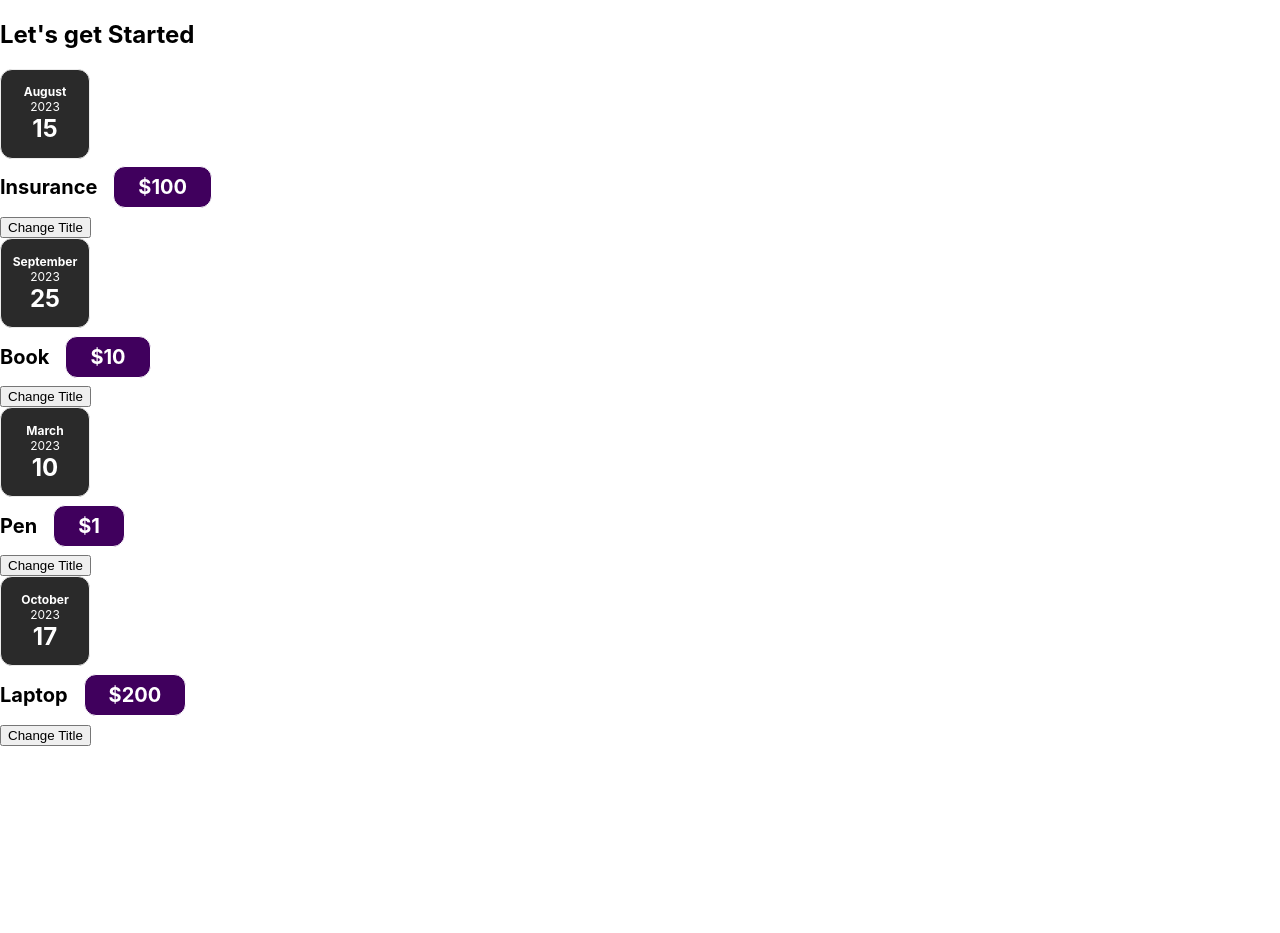
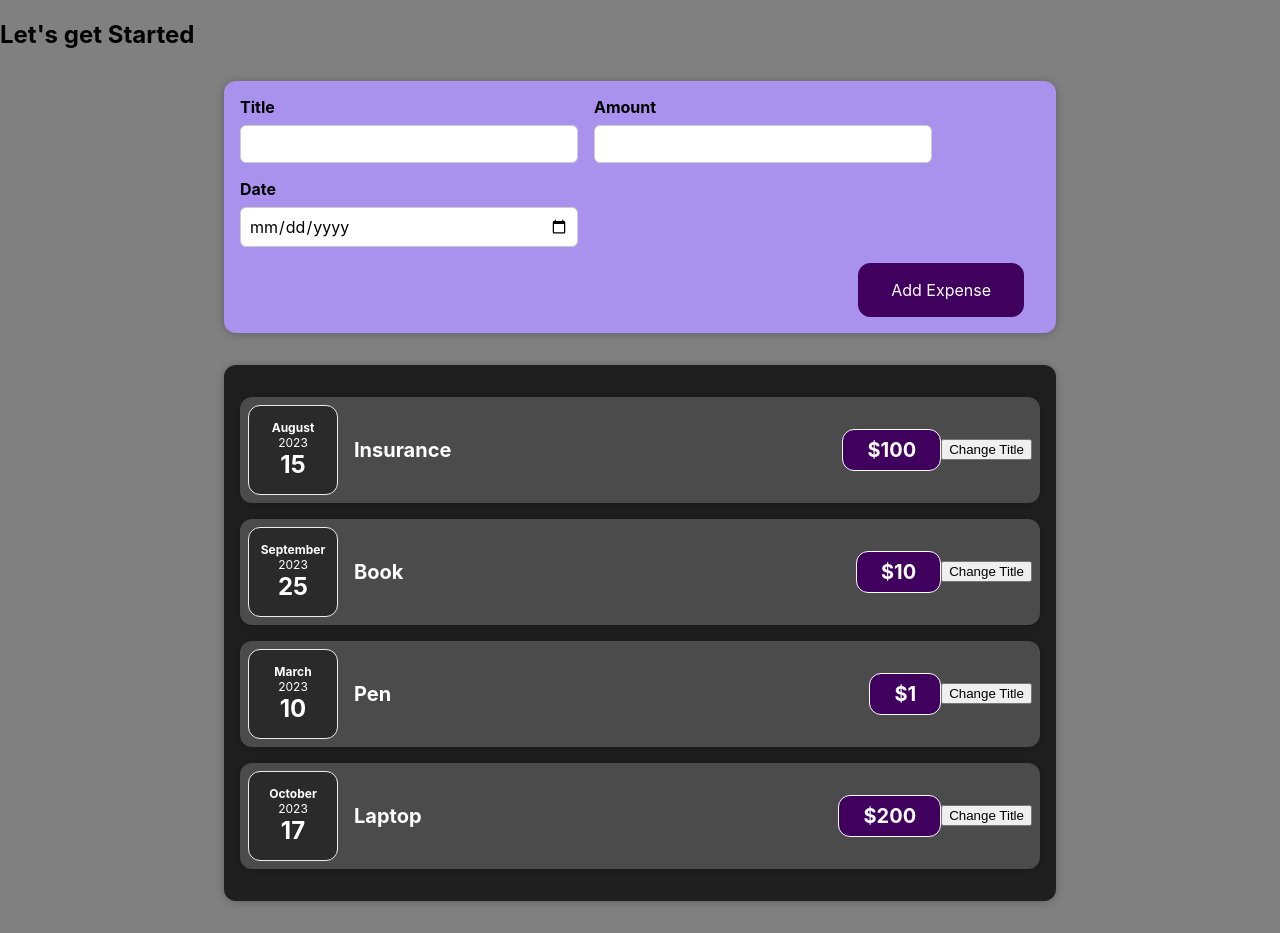
Before and after one commit to Red-Pillow/ReactJs-Sharpeners-, a React (Create React App) app: page / in a window 1280 px wide. Before the commit the page ends 800 px from the top, so only its background shows below. Built offline with nearby package versions, Linux system fonts and the light colour scheme.

Commit message:
Managing Multiple States

```diff
--- a/src/App.js
+++ b/src/App.js
@@ -1,4 +1,5 @@
 import Expenses from "./components/Expenses/Expenses";
+import NewExpense from "./components/NewExpense/NewExpense";
 
 function App() {
   const expenses = [
@@ -11,6 +12,7 @@
   return (
     <div>
       <h2>Let's get Started</h2>
+      <NewExpense/>
       <Expenses expenses={expenses} />
     </div>
   );
--- a/src/components/Expenses/ExpenseItem.css
+++ b/src/components/Expenses/ExpenseItem.css
@@ -2,12 +2,9 @@
   display: flex;
   justify-content: space-between;
   align-items: center;
-  /* box-shadow: 0 2px 8px rgba(0,0,0,0.25); */
   padding: 0.5rem;
   margin: 1rem 0;
-  /* border-radius:12px; */
-  background-color: #4b4b4b
-
+  background-color: #4b4b4b;
 }
 
 .expense-item__description {
--- /dev/null
+++ b/src/components/NewExpense/ExpenseForm.css
@@ -0,0 +1,26 @@
+.new-expense__controls {
+    display: flex;
+    flex-wrap: wrap;
+    gap: 1rem;
+    margin-bottom: 1rem;
+    text-align: left;
+  }
+
+  .new-expense__control label {
+    font-weight: bold;
+    margin-bottom: 0.5rem;
+    display: block;
+  }
+
+  .new-expense__control input {
+    font: inherit;
+    padding: 0.5rem;
+    border-radius: 6px;
+    border: 1px solid #ccc;
+    width: 20rem;
+    max-width: 100%;
+  }
+
+  .new-expense__actions {
+    text-align: right;
+  }
--- /dev/null
+++ b/src/components/NewExpense/ExpenseForm.js
@@ -0,0 +1,43 @@
+import React, { useState } from "react";
+import "./ExpenseForm.css";
+
+const ExpenseForm = () => {
+  const [enteredTitle, setEnteredTitle] = useState("");
+  const [enteredAmount, setEnteredAmount] = useState("");
+  const [enteredDate, setEnteredDate] = useState("");
+
+  const titleChangeHandler = (event) => {
+    console.log(event.target.value)
+    setEnteredTitle(event.target.value);
+  };
+  const amountChangeHandler = (event) => {
+    setEnteredAmount(event.target.value)
+  }
+  const dateChangeHandler = (event) => {
+    setEnteredDate(event.target.value)
+  }
+
+  return (
+    <form>
+      <div className="new-expense__controls">
+        <div className="new-expense__control">
+          <label htmlFor="title">Title</label>
+          <input type="text" id="title" onChange={titleChangeHandler} />
+        </div>
+        <div className="new-expense__control">
+          <label htmlFor="amount">Amount</label>
+          <input type="number" id="amount" onChange={amountChangeHandler} />
+        </div>
+        <div className="new-expense__control">
+          <label htmlFor="date">Date</label>
+          <input type="date" id="date" min="2023-01-01" max="2024-12-31" onChange={dateChangeHandler} />
+        </div>
+      </div>
+      <div className="new-expense__actions">
+        <button type="submit">Add Expense</button>
+      </div>
+    </form>
+  );
+};
+
+export default ExpenseForm;
--- /dev/null
+++ b/src/components/NewExpense/NewExpense.css
@@ -0,0 +1,38 @@
+.new-expense {
+    background-color: #a892ee;
+    padding: 1rem;
+    margin: 2rem auto;
+    width: 50rem;
+    max-width: 95%;
+    border-radius: 12px;
+    text-align: center;
+    box-shadow: 0 1px 8px rgba(0, 0, 0, 0.25);
+  }
+
+  .new-expense button {
+    font: inherit;
+    cursor: pointer;
+    padding: 1rem 2rem;
+    border: 1px solid #40005d;
+    background-color: #40005d;
+    color: white;
+    border-radius: 12px;
+    margin-right: 1rem;
+  }
+
+  .new-expense button:hover,
+  .new-expense button:active {
+    background-color: #510674;
+    border-color: #510674;
+  }
+
+  .new-expense button.alternative {
+    color: #220131;
+    border-color: transparent;
+    background-color: transparent;
+  }
+
+  .new-expense button.alternative:hover,
+  .new-expense button.alternative:active {
+    background-color: #ddb3f8;
+  }
--- /dev/null
+++ b/src/components/NewExpense/NewExpense.js
@@ -0,0 +1,13 @@
+import React from "react";
+import ExpenseForm from "./ExpenseForm";
+import "./NewExpense.css";
+
+const NewExpense = () => {
+  return (
+    <div className="new-expense">
+      <ExpenseForm />
+    </div>
+  );
+};
+
+export default NewExpense;
--- a/src/components/UI/Card.css
+++ b/src/components/UI/Card.css
@@ -1,4 +1,4 @@
 .card {
-    border-radius: 12px;
-    box-shadow: 0 1px 8px rgba(0, 0, 0, 0.25);
-  }
+  border-radius: 12px;
+  box-shadow: 0 1px 8px rgba(0, 0, 0, 0.25);
+}
--- a/src/index.css
+++ b/src/index.css
@@ -5,6 +5,7 @@
     sans-serif;
   -webkit-font-smoothing: antialiased;
   -moz-osx-font-smoothing: grayscale;
+  background: grey;
 }
 
 code {
```
Also changed, not shown: src/components/Expenses/ExpenseItem.js (+3 -5 lines), src/components/UI/Card.js (+6 -5 lines).
